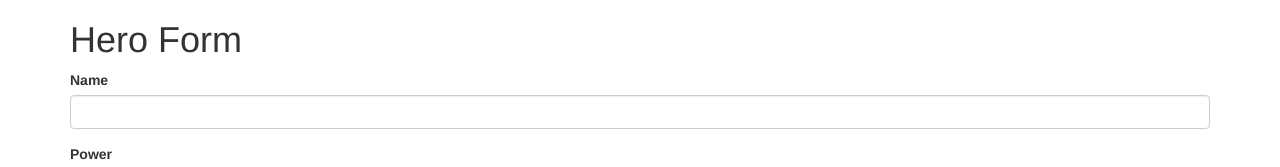
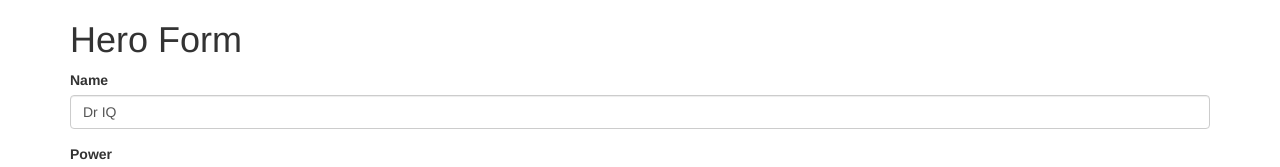
Before and after one commit to ValimGustavo/forms-valim, an Angular app: page / in a window 1280 px wide. Shown: the top 167 px of the page. Built offline with nearby package versions, Linux system fonts and the light colour scheme.

Commit message:
1 file modified

```diff
--- a/src/app/hero/hero.component.html
+++ b/src/app/hero/hero.component.html
@@ -1,10 +1,11 @@
 <div class="container">
     <h1>Hero Form</h1>
-    <form>
+    <form #heroForm="ngForm">
       <div class="form-group">
         <label for="name">Name</label>
-        <input type="text" class="form-control" id="name" required>
+        <input [(ngModel)]="model.name" name='name' type="text" class="form-control" id="name" required>
       </div>
+
 
       <div class="form-group">
         <label for='superPower'>Power</label>
```
